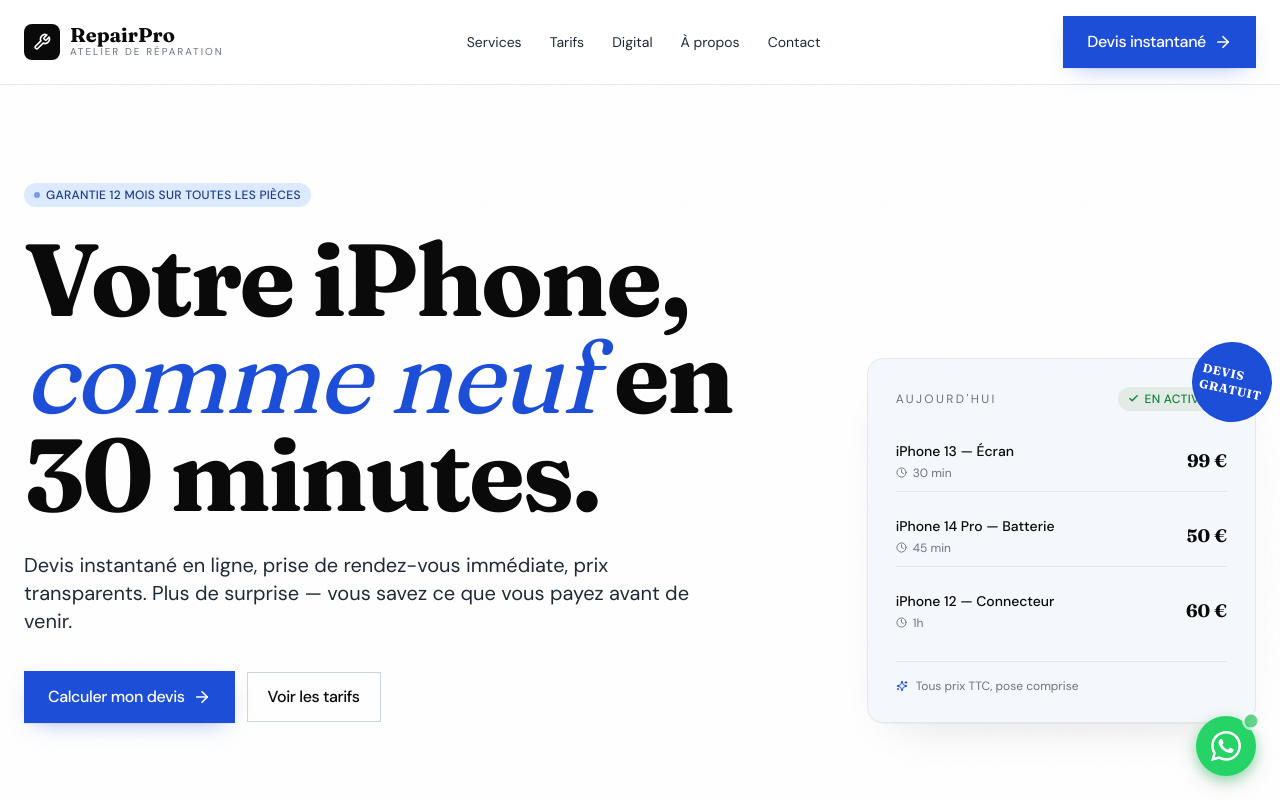
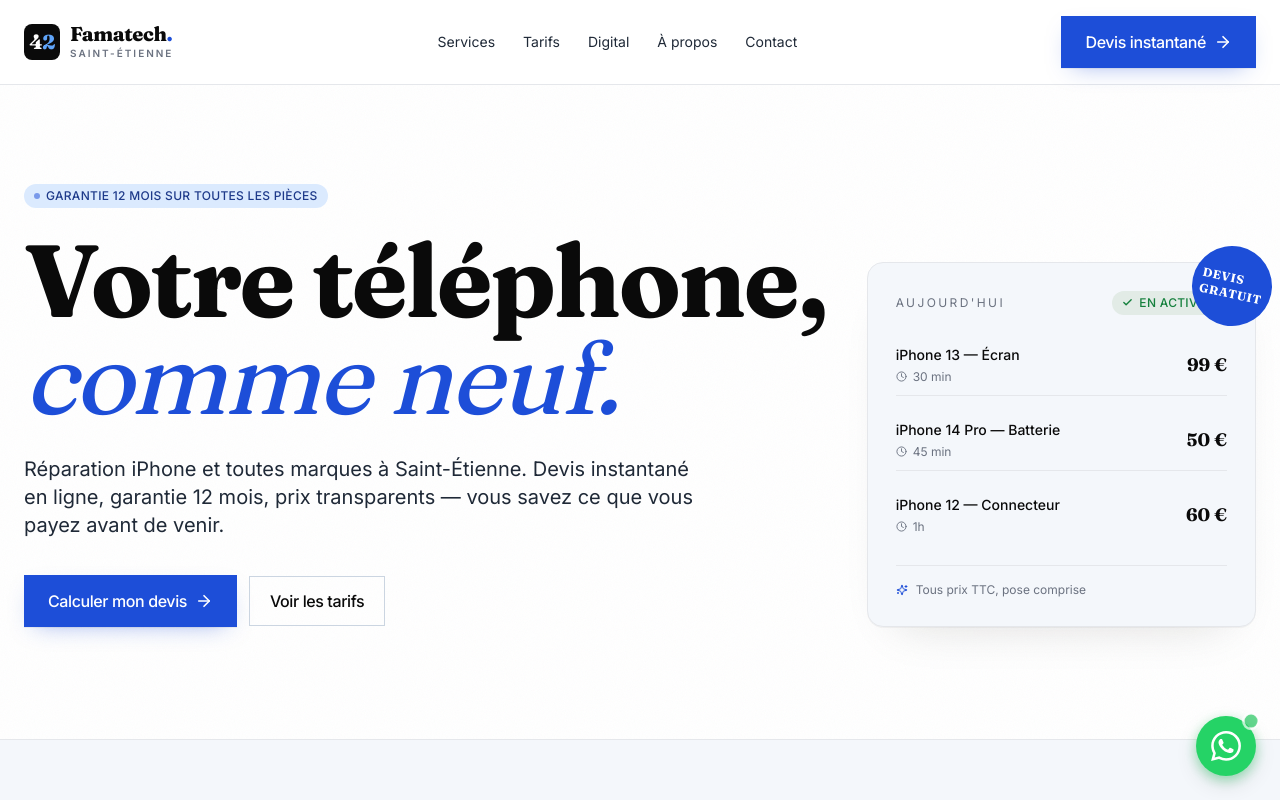
Before and after one commit to famanolimit/repairpro-site1, a React (Vite) app: page / in a window 1280 px wide. Shown: the top 800 px of the page. Built offline with nearby package versions, Linux system fonts and the light colour scheme.

Commit message:
Add files via upload

```diff
--- a/src/App.jsx
+++ b/src/App.jsx
@@ -109,10 +109,10 @@
 };
 
 const FONT_IMPORT = `
-  @import url('https://fonts.googleapis.com/css2?family=Fraunces:opsz,wght@9..144,400;9..144,500;9..144,600;9..144,700;9..144,800;9..144,900&family=DM+Sans:wght@300;400;500;600;700&display=swap');
+  @import url('https://fonts.googleapis.com/css2?family=Fraunces:opsz,wght@9..144,400;9..144,500;9..144,600;9..144,700;9..144,800;9..144,900&family=Inter:wght@300;400;500;600;700;800&display=swap');
   body { background: ${COLORS.cream}; }
   .font-display { font-family: 'Fraunces', Georgia, serif; font-optical-sizing: auto; }
-  .font-body    { font-family: 'DM Sans', system-ui, sans-serif; }
+  .font-body    { font-family: 'Inter', system-ui, sans-serif; }
   .grid-bg {
     background-image:
       linear-gradient(${COLORS.line2}33 1px, transparent 1px),
@@ -210,17 +210,88 @@
    HEADER
    ==================================================================== */
 
+// ====================================================================
+// LOGO FAMATECH 42 — composant réutilisable selon la charte graphique
+// ====================================================================
+const Famatech42Logo = ({ size = "md", inverse = false, showTagline = true }) => {
+  const sizes = {
+    sm: { mark: 28, num: 16, name: 16, sub: 9 },
+    md: { mark: 36, num: 20, name: 20, sub: 10 },
+    lg: { mark: 56, num: 32, name: 32, sub: 12 },
+    xl: { mark: 80, num: 46, name: 48, sub: 14 },
+  };
+  const s = sizes[size] || sizes.md;
+  const markBg = inverse ? "#FFFFFF" : COLORS.ink;
+  const numColor = inverse ? COLORS.ink : "#FFFFFF";
+  const accentColor = inverse ? COLORS.brand : "#60A5FA"; // bleu clair sur fond noir, brand sur fond blanc
+  const nameColor = inverse ? "#FFFFFF" : COLORS.ink;
+  const dotColor = COLORS.brand;
+  const subColor = inverse ? "rgba(255,255,255,0.6)" : COLORS.muted;
+
+  return (
+    <div className="flex items-center" style={{ gap: size === "sm" ? "8px" : "10px" }}>
+      <div
+        style={{
+          width: s.mark,
+          height: s.mark,
+          background: markBg,
+          borderRadius: size === "sm" ? "6px" : size === "lg" ? "10px" : "8px",
+          display: "flex",
+          alignItems: "center",
+          justifyContent: "center",
+          flexShrink: 0,
+        }}
+      >
+        <span
+          style={{
+            fontFamily: "'Fraunces', serif",
+            fontWeight: 800,
+            fontSize: s.num,
+            color: numColor,
+            lineHeight: 1,
+            letterSpacing: "-0.03em",
+          }}
+        >
+          4<span style={{ color: accentColor }}>2</span>
+        </span>
+      </div>
+      <div style={{ display: "flex", flexDirection: "column", gap: "2px" }}>
+        <div
+          style={{
+            fontFamily: "'Fraunces', serif",
+            fontWeight: 800,
+            fontSize: s.name,
+            lineHeight: 1,
+            letterSpacing: "-0.02em",
+            color: nameColor,
+          }}
+        >
+          Famatech<span style={{ color: dotColor }}>.</span>
+        </div>
+        {showTagline && (
+          <div
+            style={{
+              fontFamily: "'Inter', sans-serif",
+              fontSize: s.sub,
+              letterSpacing: "0.2em",
+              textTransform: "uppercase",
+              color: subColor,
+              fontWeight: 600,
+            }}
+          >
+            Saint-Étienne
+          </div>
+        )}
+      </div>
+    </div>
+  );
+};
+
 const Header = ({ onStartQuote }) => (
   <header className="sticky top-0 z-40 backdrop-blur-md" style={{ background: `${COLORS.cream}E6`, borderBottom: `1px solid ${COLORS.line}` }}>
     <div className="max-w-7xl mx-auto px-6 py-4 flex items-center justify-between">
-      <a href="#top" className="flex items-center gap-2.5">
-        <div className="w-9 h-9 rounded-lg flex items-center justify-center" style={{ background: COLORS.ink }}>
-          <Wrench size={18} color="#fff" strokeWidth={2.2} />
-        </div>
-        <div>
-          <div className="font-display font-bold text-xl leading-none" style={{ color: COLORS.ink }}>RepairPro</div>
-          <div className="font-body text-2xs uppercase tracking-wider2" style={{ color: COLORS.muted }}>Atelier de réparation</div>
-        </div>
+      <a href="#top" className="flex items-center">
+        <Famatech42Logo size="md" />
       </a>
       <nav className="hidden md:flex items-center gap-7 font-body text-sm" style={{ color: COLORS.ink2 }}>
         <a href="#services" className="hover:opacity-70">Services</a>
@@ -251,12 +322,11 @@
             Garantie 12 mois sur toutes les pièces
           </Pill>
           <h1 className="mt-6 font-display font-bold tracking-tight" style={{ color: COLORS.ink, fontSize: "clamp(48px, 8vw, 112px)", lineHeight: 0.95 }}>
-            Votre iPhone,<br />
-            <span className="italic font-light" style={{ color: COLORS.brand }}>comme neuf</span>
-            <span className="font-display"> en 30 minutes.</span>
+            Votre téléphone,<br />
+            <span className="italic font-light" style={{ color: COLORS.brand }}>comme neuf.</span>
           </h1>
           <p className="mt-7 font-body text-lg md:text-xl max-w-2xl leading-relaxed" style={{ color: COLORS.ink2 }}>
-            Devis instantané en ligne, prise de rendez-vous immédiate, prix transparents. Plus de surprise — vous savez ce que vous payez avant de venir.
+            Réparation iPhone et toutes marques à Saint-Étienne. Devis instantané en ligne, garantie 12 mois, prix transparents — vous savez ce que vous payez avant de venir.
           </p>
           <div className="mt-9 flex flex-wrap items-center gap-3">
             <Button onClick={onStartQuote} icon={ArrowRight} className="text-base">Calculer mon devis</Button>
@@ -310,15 +380,15 @@
 
 const ValueSection = () => {
   const items = [
-    { icon: Hourglass, title: "30 min à 2h",    desc: "La majorité de nos réparations sont effectuées sur place le jour même." },
-    { icon: Award,     title: "Garantie 12 mois", desc: "Toutes nos pièces sont garanties un an, même après un choc accidentel." },
-    { icon: Sparkles,  title: "Pièces premium",   desc: "OLED, Soft OLED ou compatibles certifiées — vous choisissez la qualité." },
-    { icon: Star,      title: "Prix transparents", desc: "Vous obtenez le tarif définitif avant de prendre rendez-vous." },
+    { icon: ShieldCheck, title: "Confiance",  desc: "Prix transparents, garantie 12 mois, diagnostic gratuit. Pas de surprise, jamais." },
+    { icon: MessageCircle, title: "Proximité",  desc: "Saint-Étienne, ouvert 7j/7. WhatsApp, Snap — joignables comme un ami." },
+    { icon: Award,     title: "Maîtrise",   desc: "iPhone 5 au 16 Pro Max. Toutes marques. Toutes pannes. Pièces premium au choix." },
+    { icon: Hourglass,  title: "Rapidité",  desc: "30 min à 2h pour la majorité des réparations. Diagnostic immédiat sur place." },
   ];
   return (
     <section id="services" className="py-20 md:py-28" style={{ background: COLORS.paper, borderTop: `1px solid ${COLORS.line}`, borderBottom: `1px solid ${COLORS.line}` }}>
       <div className="max-w-7xl mx-auto px-6">
-        <SectionLabel num="01">Pourquoi nous</SectionLabel>
+        <SectionLabel num="01">Pourquoi Famatech 42</SectionLabel>
         <h2 className="font-display font-bold tracking-tight mb-14 max-w-3xl" style={{ color: COLORS.ink, fontSize: "clamp(32px, 4.5vw, 56px)", lineHeight: 1.05 }}>
           Une promesse simple : <span className="italic font-light" style={{ color: COLORS.brand }}>vous repartez le sourire aux lèvres.</span>
         </h2>
@@ -921,7 +991,7 @@
       </div>
 
       <style>{`
-        .bare-input { width: 100%; background: #fff; border: 1px solid ${COLORS.line}; color: ${COLORS.ink}; padding: 0.7rem 0.9rem; border-radius: 0.5rem; font-family: 'DM Sans', sans-serif; font-size: 0.9rem; outline: none; }
+        .bare-input { width: 100%; background: #fff; border: 1px solid ${COLORS.line}; color: ${COLORS.ink}; padding: 0.7rem 0.9rem; border-radius: 0.5rem; font-family: 'Inter', sans-serif; font-size: 0.9rem; outline: none; }
         .bare-input:focus { border-color: ${COLORS.brand}; box-shadow: 0 0 0 3px ${COLORS.brand}22; }
       `}</style>
     </div>
@@ -1104,7 +1174,7 @@
         </div>
       </div>
       <div className="max-w-7xl mx-auto px-6 mt-16 pt-8 flex flex-col sm:flex-row items-center justify-between gap-4 font-body text-xs" style={{ color: "#94A3B8", borderTop: "1px solid #FFFFFF1A" }}>
-        <div>© {new Date().getFullYear()} RepairPro · Saint-Étienne. Tarifs TTC. TVA 20% incluse.</div>
+        <div>© {new Date().getFullYear()} Famatech 42 · Saint-Étienne. Tarifs TTC. TVA 20% incluse.</div>
         <div>Garantie 12 mois · Pièces certifiées · Diagnostic gratuit</div>
       </div>
     </section>
```
